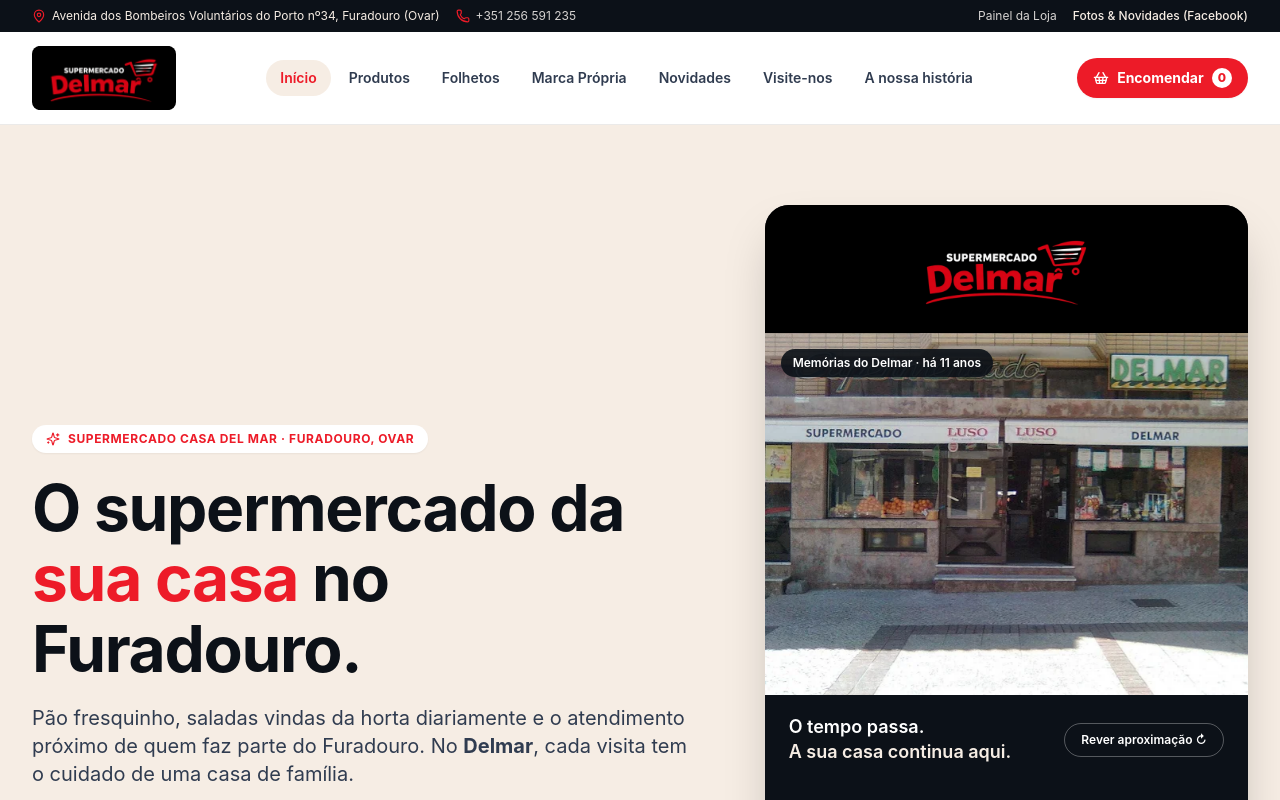
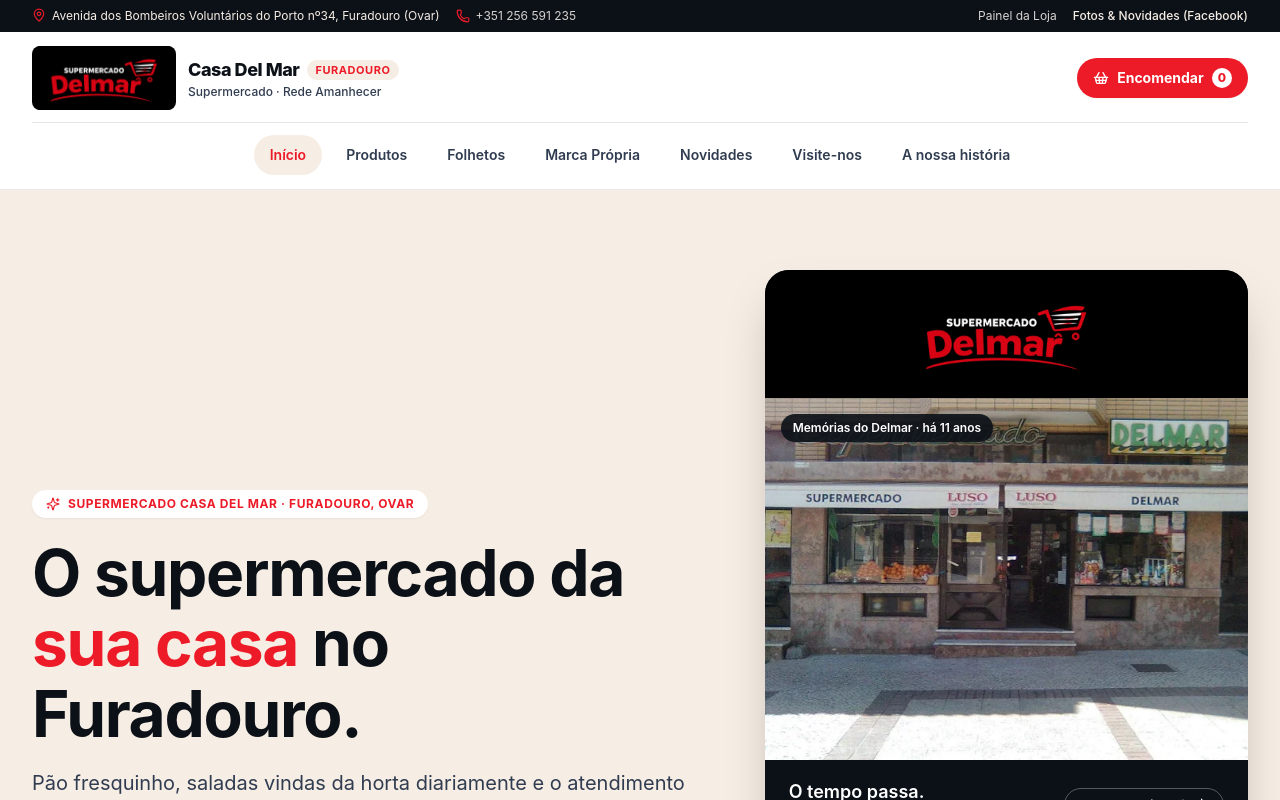
Before and after one commit to ricardomestre7/delmar, a Next.js app in the folder apps/delmar-web/: page / in a window 1280 px wide. Shown: the top 800 px of the page. Built offline with nearby package versions, Linux system fonts and the light colour scheme.

Commit message:
Separar navegação Delmar em faixa própria e impedir colisões no cabeçalho

```diff
--- a/apps/delmar-web/src/components/amh/AmhMenu.tsx
+++ b/apps/delmar-web/src/components/amh/AmhMenu.tsx
@@ -17,9 +17,9 @@ export function AmhMenu() {
       {/* Barra superior de proximidade */}
       <div className="bg-amh-navy text-xs text-white">
         <div className="mx-auto flex max-w-7xl flex-wrap items-center justify-between gap-2 px-4 py-2 sm:px-6 lg:px-8">
-          <div className="flex items-center gap-4">
-            <span className="inline-flex items-center gap-1.5 text-amh-cream">
-              <MapPin className="h-3.5 w-3.5 text-amh-red" />
+          <div className="flex min-w-0 flex-wrap items-center gap-x-4 gap-y-2">
+            <span className="inline-flex min-w-0 items-start gap-1.5 text-amh-cream">
+              <MapPin className="h-3.5 w-3.5 shrink-0 text-amh-red" />
               {STORE_PROFILE.address}, {STORE_PROFILE.locality} ({STORE_PROFILE.city})
             </span>
             <span className="hidden items-center gap-1.5 text-stone-300 md:inline-flex">
@@ -27,7 +27,7 @@ export function AmhMenu() {
               {STORE_PROFILE.phoneFormatted}
             </span>
           </div>
-          <div className="flex items-center gap-4">
+          <div className="flex flex-wrap items-center gap-x-4 gap-y-2">
             <Link href="/painel" className="text-stone-300 transition hover:text-white">
               Painel da Loja
             </Link>
@@ -44,10 +44,10 @@ export function AmhMenu() {
       </div>
 
       {/* Navegação principal (c/amh_Menu) */}
-      <div className="mx-auto flex max-w-7xl items-center justify-between gap-4 px-4 py-3.5 sm:px-6 lg:px-8">
-        <Link href="/" className="flex items-center gap-3">
+      <div className="mx-auto flex max-w-7xl flex-wrap items-center justify-between gap-x-4 gap-y-3 px-4 py-3.5 sm:px-6 lg:px-8">
+        <Link href="/" className="flex min-w-0 shrink-0 items-center gap-3">
           <img src="/images/delmar-logo.jpeg" alt="Supermercado Delmar" width={180} height={90} className="h-16 w-32 shrink-0 rounded-lg bg-black object-contain sm:w-36" />
-          <div className="hidden 2xl:block">
+          <div className="hidden md:block">
             <div className="flex items-center gap-2">
               <span className="text-lg font-extrabold tracking-tight text-amh-navy">
                 Casa Del Mar
@@ -62,14 +62,15 @@ export function AmhMenu() {
           </div>
         </Link>
 
-        <nav aria-label="Navegação principal" className="hidden items-center gap-1 xl:flex">
+        <nav aria-label="Navegação principal" className="order-last hidden w-full flex-wrap items-center justify-center gap-x-2 gap-y-2 border-t border-stone-200 pt-3 lg:flex">
           {NAV_ITEMS.map((item) => {
             const active = pathname === item.href;
             return (
               <Link
                 key={item.href}
                 href={item.href}
-                className={`rounded-full px-3.5 py-2 text-sm font-semibold transition ${
+                aria-current={active ? "page" : undefined}
+                className={`shrink-0 whitespace-nowrap rounded-full px-4 py-2.5 text-sm font-semibold transition ${
                   active
                     ? 'bg-amh-cream text-amh-red'
                     : 'text-amh-slate hover:bg-stone-100 hover:text-amh-navy'
@@ -81,11 +82,11 @@ export function AmhMenu() {
           })}
         </nav>
 
-        <div className="flex items-center gap-2.5">
+        <div className="ml-auto flex shrink-0 items-center gap-2.5">
           <button
             type="button"
             onClick={openDrawer}
-            className="inline-flex items-center gap-2 rounded-full bg-amh-red px-4 py-2.5 text-sm font-bold text-white shadow-sm transition hover:bg-amh-red-deep"
+            className="inline-flex shrink-0 items-center gap-2 whitespace-nowrap rounded-full bg-amh-red px-4 py-2.5 text-sm font-bold text-white shadow-sm transition hover:bg-amh-red-deep"
           >
             <ShoppingBasket className="h-4 w-4" />
             <span className="hidden sm:inline">Encomendar</span>
@@ -97,7 +98,7 @@ export function AmhMenu() {
           <button
             type="button"
             onClick={() => setMobileOpen((v) => !v)}
-            className="rounded-xl border border-stone-200 p-2 text-amh-navy xl:hidden"
+            className="rounded-xl border border-stone-200 p-2 text-amh-navy lg:hidden"
             aria-label={mobileOpen ? "Fechar menu" : "Abrir menu"}
             aria-expanded={mobileOpen}
             aria-controls="menu-mobile"
```
